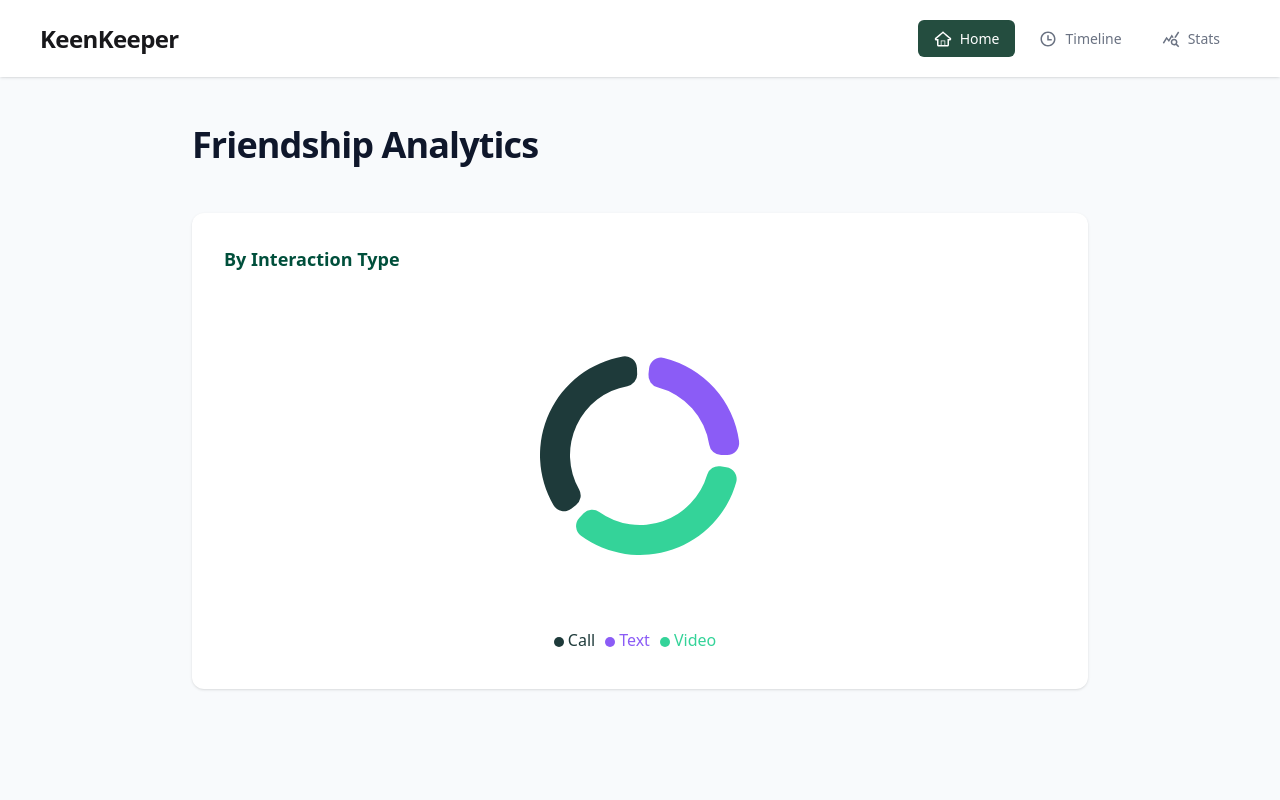
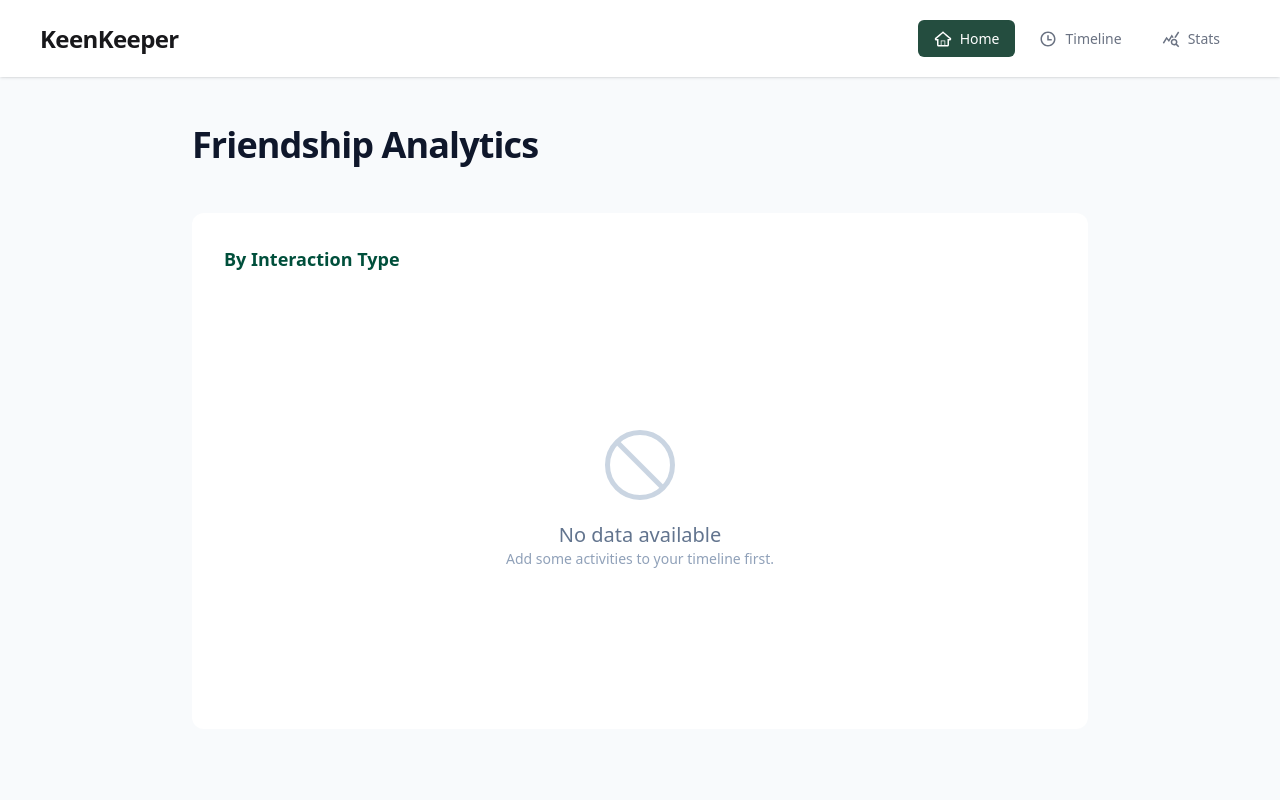
Before and after one commit to 01754488189ib-tech/B-13-Assignment-07, a Next.js app: page /stats in a window 1280 px wide. Shown: the top 800 px of the page. Built offline with nearby package versions, Linux system fonts and the light colour scheme.

Commit message:
Logic fixed a Friendship Stats section

```diff
--- a/src/app/stats/page.jsx
+++ b/src/app/stats/page.jsx
@@ -1,52 +1,44 @@
 'use client';
 
-import React, { useEffect, useState } from 'react';
-import { PieChart, Pie, Cell, ResponsiveContainer, Tooltip, Legend } from 'recharts';
-
-const FRIENDS_DATA = [
-    { id: 1, name: "Nusrat Jahan", status: "Call" },
-    { id: 2, name: "Shakil Khan", status: "Text" },
-    { id: 3, name: "Farzana Akter", status: "Video" },
-    { id: 4, name: "Sadia Karim", status: "Text" },
-    { id: 5, name: "Mahmudul Islam", status: "Video" },
-    { id: 6, name: "Tania Sultana", status: "Call" },
-    { id: 7, name: "Imran Hossain", status: "Call" },
-    { id: 8, name: "Rahim Uddin", status: "Video" }
-];
+import React, { useEffect, useState, useMemo } from 'react';
+import { PieChart } from 'recharts';
+import { Pie } from 'recharts';
+import { Cell } from 'recharts';
+import { ResponsiveContainer } from 'recharts';
+import { Tooltip } from 'recharts';
+import { Legend } from 'recharts';
+import { useTimeline } from '../layout';
+import { IoBanOutline } from 'react-icons/io5';
 
 const COLORS = ['#8b5cf6', '#1e3a3a', '#34d399'];
 
 const FriendshipStats = () => {
+    const { history = [] } = useTimeline();
     const [isClient, setIsClient] = useState(false);
 
     useEffect(() => {
         setIsClient(true);
     }, []);
 
-    const getChartData = () => {
+    const chartData = useMemo(() => {
         let textCount = 0;
         let callCount = 0;
         let videoCount = 0;
 
-        FRIENDS_DATA.forEach((item) => {
-            if (item.status === 'Text') {
-                textCount++;
-            } else if (item.status === 'Call') {
-                callCount++;
-            } else if (item.status === 'Video') {
-                videoCount++;
-            }
+        history.forEach((item) => {
+            if (item.type === 'Text') textCount++;
+            else if (item.type === 'Call') callCount++;
+            else if (item.type === 'Video') videoCount++;
         });
-        const finalData = [
+
+        const data = [
             { name: 'Text', value: textCount },
             { name: 'Call', value: callCount },
             { name: 'Video', value: videoCount }
         ];
 
-        return finalData;
-    };
-
-    const chartData = getChartData();
+        return data.filter(item => item.value > 0);
+    }, [history]);
 
     if (!isClient) {
         return (
@@ -65,12 +57,13 @@ const FriendshipStats = () => {
                     </h1>
                 </header>
 
-                <main className="bg-white rounded-xl shadow-sm p-8">
+                <main className="bg-white rounded-xl p-8">
                     <div className="mb-6">
                         <h3 className="text-lg font-semibold text-emerald-900">By Interaction Type</h3>
                     </div>
 
-                    <div className="h-90 w-full flex justify-center">
+                    <div className="h-[400px] w-full flex items-center justify-center">
+                        {history.length > 0 ? (
                             <ResponsiveContainer width="100%" height="100%">
                                 <PieChart>
                                     <Pie
@@ -92,16 +85,13 @@ const FriendshipStats = () => {
                                             />
                                         ))}
                                     </Pie>
-
                                     <Tooltip
-                                    cursor={{ fill: 'transparent' }}
                                         contentStyle={{
                                             borderRadius: '12px',
                                             border: 'none',
                                             boxShadow: '0 10px 15px -3px rgba(0,0,0,0.1)'
                                         }}
                                     />
-
                                     <Legend
                                         verticalAlign="bottom"
                                         align="center"
@@ -111,6 +101,15 @@ const FriendshipStats = () => {
                                     />
                                 </PieChart>
                             </ResponsiveContainer>
+                        ) : (
+                            <div className="text-center py-10">
+                                <div className="flex justify-center text-slate-300 mb-4">
+                                    <IoBanOutline size={80} />
+                                </div>
+                                <h2 className="text-xl font-medium text-slate-500">No data available</h2>
+                                <p className="text-slate-400 text-sm">Add some activities to your timeline first.</p>
+                            </div>
+                        )}
                     </div>
                 </main>
             </div>
--- a/src/app/timeline/page.jsx
+++ b/src/app/timeline/page.jsx
@@ -7,7 +7,7 @@ import { GoDeviceCameraVideo } from "react-icons/go";
 import { IoBanOutline } from 'react-icons/io5';
 
 const TimelinePage = () => {
-    const { history = [] } = useTimeline();
+    const { history } = useTimeline();
 
     const renderIcon = (type) => {
         switch (type) {
```
Lines whose indentation alone changed are shown as unchanged.
